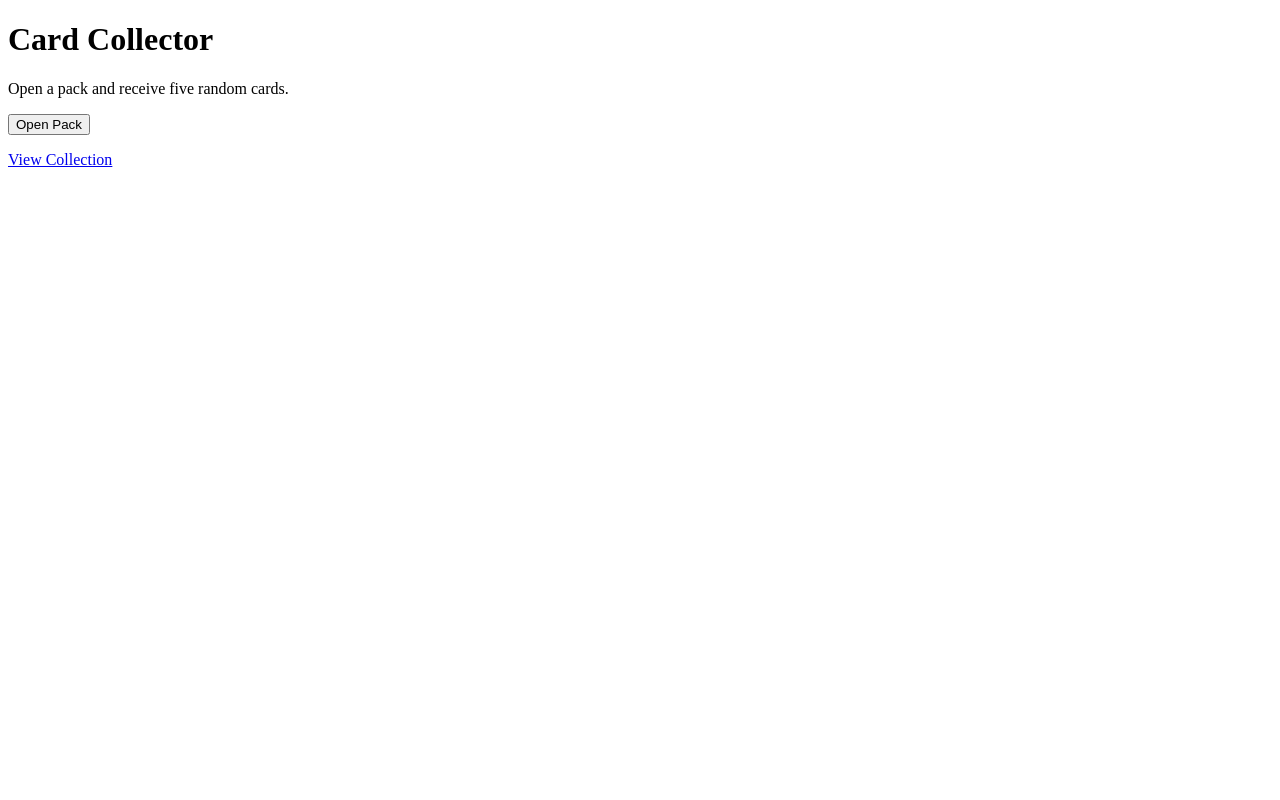
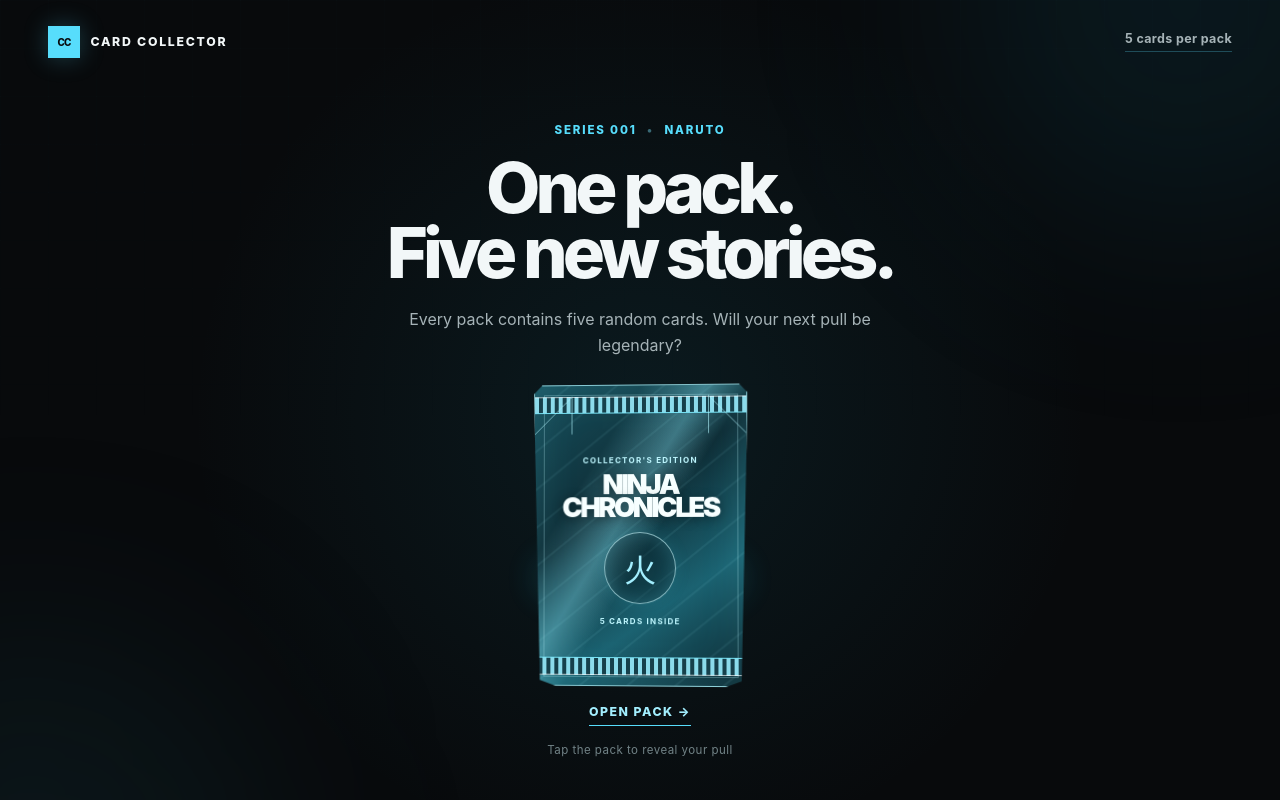
Before and after one commit to rizkwar/card_collector, a Django app: page / in a window 1280 px wide. Run offline with Django 5.2, Linux system fonts and the light colour scheme.

Commit message:
Update: adding simple home page

```diff
--- a/card_collector/settings.py
+++ b/card_collector/settings.py
@@ -18,7 +18,9 @@ from dotenv import load_dotenv
 # Build paths inside the project like this: BASE_DIR / 'subdir'.
 BASE_DIR = Path(__file__).resolve().parent.parent
 
-load_dotenv(BASE_DIR / ".env")
+# In local development, the project's .env file is the source of truth.
+# This prevents an inherited system DEBUG value from overriding it.
+load_dotenv(BASE_DIR / ".env", override=True)
 
 
 # Quick-start development settings - unsuitable for production
--- a/cards/templates/prototype/home.html
+++ b/cards/templates/prototype/home.html
@@ -1,3 +1,5 @@
+{% load static %}
+
 <!DOCTYPE html>
 <html lang="en">
 <head>
@@ -8,30 +10,54 @@
     >
 
     <title>Card Collector</title>
+    <link
+        rel="stylesheet"
+        href="{% static 'css/prototype.css' %}"
+    >
 </head>
 
 <body>
-    <h1>Card Collector</h1>
+    <div class="page-glow glow-one" aria-hidden="true"></div>
+    <div class="page-glow glow-two" aria-hidden="true"></div>
 
-    <p>
-        Open a pack and receive five random cards.
-    </p>
+    <header class="site-header">
+        <a class="wordmark" href="{% url 'home' %}">
+            <span class="wordmark-mark">CC</span>
+            Card Collector
+        </a>
 
-    <form
-        action="{% url 'open_pack' %}"
-        method="post"
-    >
-        {% csrf_token %}
+        <p class="pack-meta">5 cards per pack</p>
+    </header>
 
-        <button type="submit">
-            Open Pack
-        </button>
-    </form>
+    <main class="opening-screen">
+        <p class="eyebrow">Series 001 <span aria-hidden="true">•</span> Naruto</p>
+        <h1>One pack.<br>Five new stories.</h1>
+        <p class="intro">
+            Every pack contains five random cards. Will your next pull be legendary?
+        </p>
 
-    <p>
-        <a href="{% url 'collection' %}">
-            View Collection
-        </a>
-    </p>
+        <form action="{% url 'open_pack' %}" method="post">
+            {% csrf_token %}
+
+            <button class="pack-button" type="submit" aria-label="Open a Naruto card pack">
+                <span class="pack-shadow" aria-hidden="true"></span>
+                <span class="card-pack" aria-hidden="true">
+                    <span class="pack-top"></span>
+                    <span class="pack-corner pack-corner-left"></span>
+                    <span class="pack-corner pack-corner-right"></span>
+                    <span class="pack-content">
+                        <span class="pack-series">Collector's edition</span>
+                        <span class="pack-title">NINJA<br>CHRONICLES</span>
+                        <span class="pack-symbol">火</span>
+                        <span class="pack-count">5 cards inside</span>
+                    </span>
+                    <span class="pack-bottom"></span>
+                </span>
+                <span class="open-label">Open pack <span aria-hidden="true">→</span></span>
+            </button>
+        </form>
+
+        <p class="pull-note">Tap the pack to reveal your pull</p>
+    </main>
 </body>
 </html>
--- /dev/null
+++ b/static/css/prototype.css
@@ -0,0 +1,376 @@
+:root {
+    --ink: #080a0c;
+    --surface: #0d1216;
+    --surface-light: #13232a;
+    --line: rgba(92, 220, 251, 0.28);
+    --cyan: #57ddfc;
+    --cyan-strong: #a3efff;
+    --paper: #f2f7f8;
+    --muted: #a6b3b7;
+}
+
+* {
+    box-sizing: border-box;
+}
+
+body {
+    min-height: 100vh;
+    margin: 0;
+    overflow-x: hidden;
+    color: var(--paper);
+    background:
+        radial-gradient(circle at 50% 52%, rgba(27, 125, 148, 0.14), transparent 28rem),
+        var(--ink);
+    font-family: Inter, ui-sans-serif, system-ui, -apple-system, BlinkMacSystemFont, "Segoe UI", sans-serif;
+}
+
+body::before {
+    position: fixed;
+    inset: 0;
+    z-index: -1;
+    content: "";
+    opacity: 0.32;
+    background-image: linear-gradient(rgba(110, 218, 242, 0.04) 1px, transparent 1px), linear-gradient(90deg, rgba(110, 218, 242, 0.04) 1px, transparent 1px);
+    background-size: 48px 48px;
+    mask-image: linear-gradient(to bottom, black, transparent 80%);
+}
+
+.page-glow {
+    position: fixed;
+    z-index: -1;
+    width: 28rem;
+    height: 28rem;
+    border-radius: 50%;
+    filter: blur(110px);
+    pointer-events: none;
+}
+
+.glow-one {
+    top: -14rem;
+    right: -8rem;
+    background: rgba(20, 134, 161, 0.12);
+}
+
+.glow-two {
+    bottom: -18rem;
+    left: -12rem;
+    background: rgba(33, 101, 117, 0.14);
+}
+
+.site-header {
+    display: flex;
+    align-items: center;
+    justify-content: space-between;
+    width: min(100% - 3rem, 74rem);
+    margin: 0 auto;
+    padding: 1.6rem 0;
+}
+
+.wordmark {
+    color: var(--paper);
+    text-decoration: none;
+}
+
+.wordmark {
+    display: inline-flex;
+    align-items: center;
+    gap: 0.65rem;
+    font-size: 0.77rem;
+    font-weight: 800;
+    letter-spacing: 0.14em;
+    text-transform: uppercase;
+}
+
+.wordmark-mark {
+    display: grid;
+    width: 2rem;
+    height: 2rem;
+    place-items: center;
+    color: var(--ink);
+    background: var(--cyan);
+    box-shadow: 0 0 1.5rem rgba(87, 221, 252, 0.25);
+    font-size: 0.62rem;
+    letter-spacing: -0.08em;
+}
+
+.pack-meta {
+    margin: 0;
+    padding-bottom: 0.28rem;
+    border-bottom: 1px solid var(--line);
+    color: var(--muted);
+    font-size: 0.78rem;
+    font-weight: 650;
+    letter-spacing: 0.03em;
+}
+
+.opening-screen {
+    display: flex;
+    flex-direction: column;
+    align-items: center;
+    min-height: calc(100vh - 5.25rem);
+    padding: clamp(2rem, 5vh, 4.5rem) 1.5rem 2rem;
+    text-align: center;
+}
+
+.eyebrow {
+    margin: 0 0 1.1rem;
+    color: var(--cyan);
+    font-size: 0.72rem;
+    font-weight: 800;
+    letter-spacing: 0.16em;
+    text-transform: uppercase;
+}
+
+.eyebrow span {
+    padding: 0 0.38rem;
+    color: #396975;
+}
+
+h1 {
+    max-width: 12ch;
+    margin: 0;
+    font-size: clamp(2.4rem, 5.5vw, 4.6rem);
+    font-weight: 780;
+    letter-spacing: -0.07em;
+    line-height: 0.93;
+}
+
+.intro {
+    max-width: 31rem;
+    margin: 1.35rem 0 1.6rem;
+    color: var(--muted);
+    font-size: clamp(0.9rem, 1.8vw, 1rem);
+    line-height: 1.6;
+}
+
+.pack-button {
+    position: relative;
+    display: flex;
+    flex-direction: column;
+    align-items: center;
+    width: 17.4rem;
+    border: 0;
+    padding: 0;
+    color: inherit;
+    background: transparent;
+    cursor: pointer;
+    font: inherit;
+}
+
+.pack-shadow {
+    position: absolute;
+    top: 10.4rem;
+    width: 13rem;
+    height: 3.5rem;
+    border-radius: 50%;
+    opacity: 0.8;
+    background: rgba(42, 210, 243, 0.3);
+    filter: blur(18px);
+    transition: opacity 240ms ease, transform 240ms ease;
+}
+
+.card-pack {
+    position: relative;
+    display: block;
+    width: 13.4rem;
+    height: 18.9rem;
+    overflow: hidden;
+    clip-path: polygon(4% 0, 96% 0, 100% 3%, 97% 98%, 89% 100%, 11% 100%, 3% 98%, 0 3%);
+    border: 1px solid rgba(178, 247, 255, 0.72);
+    background:
+        linear-gradient(122deg, transparent 27%, rgba(141, 238, 255, 0.37) 43%, transparent 54%),
+        linear-gradient(145deg, #174f5c 0%, #0e2c35 40%, #1b6271 70%, #0b242c 100%);
+    box-shadow: 0 0 0 4px rgba(55, 194, 221, 0.08), 0 1.6rem 2.3rem rgba(0, 0, 0, 0.52), inset 0 0 3rem rgba(107, 241, 255, 0.14);
+    isolation: isolate;
+    transform: perspective(900px) rotateX(1deg) rotateY(-3deg);
+    transition: filter 240ms ease, transform 240ms ease, box-shadow 240ms ease;
+}
+
+.card-pack::before,
+.card-pack::after {
+    position: absolute;
+    z-index: -1;
+    inset: 0;
+    content: "";
+}
+
+.card-pack::before {
+    opacity: 0.5;
+    background: repeating-linear-gradient(-39deg, transparent 0 13px, rgba(159, 245, 255, 0.14) 14px 15px, transparent 16px 30px);
+}
+
+.card-pack::after {
+    inset: 0.55rem;
+    border: 1px solid rgba(184, 242, 249, 0.3);
+}
+
+.pack-top,
+.pack-bottom {
+    position: absolute;
+    right: 0;
+    left: 0;
+    z-index: 1;
+    height: 1.1rem;
+    background: repeating-linear-gradient(90deg, #8bdbeb 0 0.24rem, #16404b 0.25rem 0.5rem);
+}
+
+.pack-top {
+    top: 0.66rem;
+    border-top: 1px solid rgba(255, 255, 255, 0.65);
+    border-bottom: 1px solid #78e2f4;
+}
+
+.pack-bottom {
+    bottom: 0.66rem;
+    border-top: 1px solid #78e2f4;
+    border-bottom: 1px solid rgba(255, 255, 255, 0.65);
+}
+
+.pack-corner {
+    position: absolute;
+    z-index: 2;
+    top: 1.8rem;
+    width: 2.4rem;
+    height: 2.4rem;
+    border-top: 1px solid rgba(178, 247, 255, 0.6);
+}
+
+.pack-corner-left {
+    left: 0;
+    border-right: 1px solid rgba(178, 247, 255, 0.6);
+    transform: skewY(-45deg);
+}
+
+.pack-corner-right {
+    right: 0;
+    border-left: 1px solid rgba(178, 247, 255, 0.6);
+    transform: skewY(45deg);
+}
+
+.pack-content {
+    position: absolute;
+    inset: 3rem 1.25rem 2.3rem;
+    display: flex;
+    flex-direction: column;
+    align-items: center;
+    justify-content: center;
+}
+
+.pack-series,
+.pack-count {
+    color: #bff7ff;
+    font-size: 0.5rem;
+    font-weight: 750;
+    letter-spacing: 0.16em;
+    text-transform: uppercase;
+}
+
+.pack-title {
+    margin-top: 0.5rem;
+    color: #f7ffff;
+    font-size: 1.72rem;
+    font-weight: 900;
+    letter-spacing: -0.09em;
+    line-height: 0.83;
+    text-shadow: 0 2px 12px rgba(0, 0, 0, 0.4);
+}
+
+.pack-symbol {
+    display: grid;
+    width: 4.5rem;
+    height: 4.5rem;
+    margin: 0.8rem 0;
+    place-items: center;
+    border: 1px solid rgba(198, 249, 255, 0.64);
+    border-radius: 50%;
+    color: var(--cyan-strong);
+    background: rgba(5, 19, 24, 0.34);
+    box-shadow: inset 0 0 1.2rem rgba(114, 231, 251, 0.2), 0 0 1rem rgba(63, 216, 242, 0.13);
+    font-size: 2rem;
+}
+
+.open-label {
+    position: relative;
+    margin-top: 1.1rem;
+    padding-bottom: 0.35rem;
+    border-bottom: 1px solid var(--cyan);
+    color: var(--cyan-strong);
+    font-size: 0.77rem;
+    font-weight: 800;
+    letter-spacing: 0.12em;
+    text-transform: uppercase;
+    transition: color 180ms ease, letter-spacing 180ms ease;
+}
+
+.pack-button:hover .card-pack,
+.pack-button:focus-visible .card-pack {
+    filter: brightness(1.12) saturate(1.08);
+    box-shadow: 0 0 0 4px rgba(85, 218, 252, 0.13), 0 2rem 3.3rem rgba(0, 0, 0, 0.62), 0 0 2.5rem rgba(60, 205, 235, 0.2), inset 0 0 3rem rgba(107, 241, 255, 0.2);
+    transform: perspective(900px) translateY(-0.5rem) rotateX(1deg) rotateY(3deg);
+}
+
+.pack-button:hover .pack-shadow,
+.pack-button:focus-visible .pack-shadow {
+    opacity: 1;
+    transform: scale(1.13);
+}
+
+.pack-button:hover .open-label,
+.pack-button:focus-visible .open-label {
+    color: white;
+    letter-spacing: 0.15em;
+}
+
+.pack-button:focus-visible {
+    outline: 2px solid var(--cyan);
+    outline-offset: 0.55rem;
+}
+
+.pull-note {
+    margin: 1.1rem 0 0;
+    color: #718286;
+    font-size: 0.72rem;
+    letter-spacing: 0.04em;
+}
+
+@media (max-width: 34rem) {
+    .site-header {
+        width: min(100% - 2rem, 74rem);
+        padding-top: 1rem;
+    }
+
+    .wordmark {
+        font-size: 0.64rem;
+    }
+
+    .pack-meta {
+        font-size: 0.68rem;
+    }
+
+    .opening-screen {
+        min-height: calc(100vh - 4.25rem);
+        padding-top: 2.1rem;
+    }
+
+    .intro {
+        margin-bottom: 1.2rem;
+    }
+
+    .card-pack {
+        transform: scale(0.92) perspective(900px) rotateX(1deg) rotateY(-3deg);
+        transform-origin: top center;
+    }
+
+    .pack-button {
+        height: 20rem;
+    }
+
+    .open-label {
+        margin-top: -0.45rem;
+    }
+
+    .pack-button:hover .card-pack,
+    .pack-button:focus-visible .card-pack {
+        transform: scale(0.92) perspective(900px) translateY(-0.5rem) rotateX(1deg) rotateY(3deg);
+    }
+}
```
